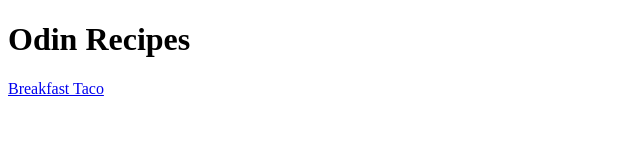
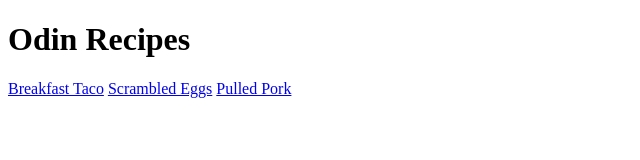
Before and after one commit to JonahFoster/odin-recipes, a plain HTML site: page index.html in a window 1280 px wide. Shown: the whole page, without its empty margins (0-640 px from the left). Drawn offline with Linux system fonts and the light colour scheme.

Commit message:
Add Links to Index

```diff
--- a/index.html
+++ b/index.html
@@ -7,5 +7,7 @@
 <body>
     <h1>Odin Recipes</h1>
     <a href="recipes/breakfasttaco.html">Breakfast Taco</a>
+    <a href="recipes/scrambledeggs.html">Scrambled Eggs</a>
+    <a href="recipes/pulledpork.html">Pulled Pork</a>
 </body>
 </html>
```
